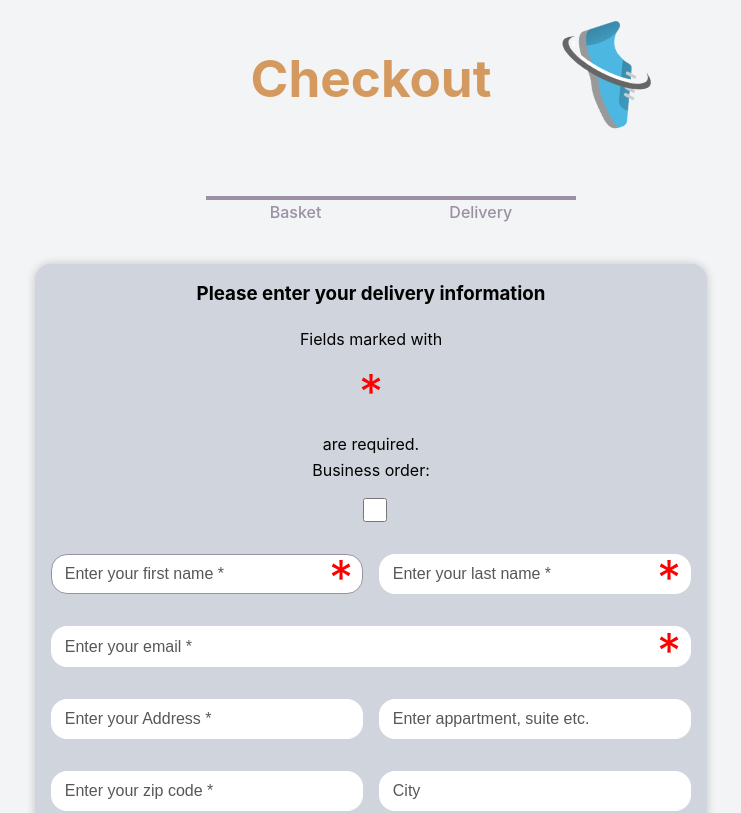
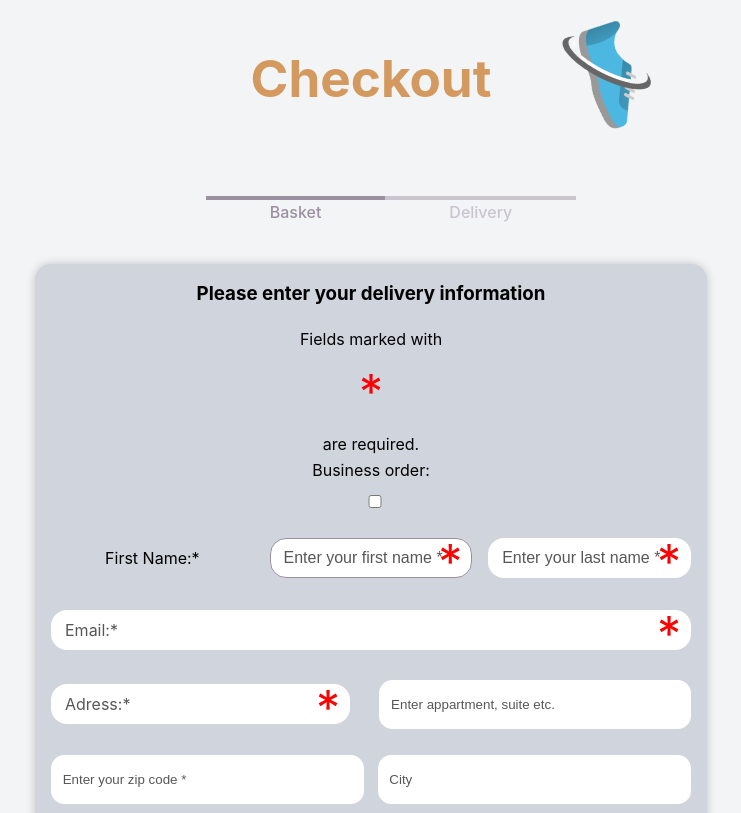
Before and after one commit to Jakob-SA/webstoreFrontend, a React (Vite) app: page /delivery in a window 1280 px wide. Shown: the top 813 px of the page, without its empty margins (269-1010 px from the left). Built offline with nearby package versions, Linux system fonts and the light colour scheme.

Commit message:
Some edits in navbar

```diff
--- a/src/components/delivery/orderform.css
+++ b/src/components/delivery/orderform.css
@@ -14,8 +14,6 @@
 .deliveryPage input {
   position: relative;
   box-sizing: border-box;
-  font-size: 1em;
-  height: 1.5em;
   padding: 1.2em 0.8em;
   margin-top: 1em;
   margin-bottom: 1em;
@@ -43,6 +41,30 @@
 .asterisk {
   color: red;
   font-size: 3em;
+}
+.input-wrapper > label {
+  position: absolute;
+  top: 24px;
+  left: 14px;
+  color: #575757;
+  z-index: 997;
+  display: flex;
+  align-items: center;
+  cursor: text;
+  transition: 0.2s ease-in-out;
+}
+.input-wrapper input,
+label {
+  font-size: 1em;
+  width: 100%;
+  height: 1.5em;
+}
+.input-wrapper input:focus + label,
+.input-wrapper input:valid + label {
+  color: #ffffff;
+  font-size: 0.8em;
+  top: -5px;
+  pointer-events: none;
 }
 
 input:focus {
--- a/src/components/delivery/orderform.tsx
+++ b/src/components/delivery/orderform.tsx
@@ -116,9 +116,7 @@ function Orderform() {
               id="businessName"
               name="user_businessName"
             />
-            <label htmlFor="VAT" hidden>
-              Vat Number:
-            </label>
+            <label htmlFor="VAT">Vat Number:</label>
             <input
               placeholder="Enter your VAT number *"
               type="text"
@@ -131,7 +129,7 @@ function Orderform() {
           </div>
         )}
         <div className="duoBox">
-          <label htmlFor="firstName" hidden>
+          <label htmlFor="firstName">
             First Name:<span className="required">*</span>
           </label>
           <div className="input-wrapper" data-required>
@@ -157,30 +155,25 @@ function Orderform() {
             />
           </div>
         </div>
-        <label htmlFor="email" hidden>
-          Email:<span className="required">*</span>
-        </label>
         <div className="input-wrapper" data-required>
           <input
-            placeholder="Enter your email *"
             type="email"
             required
             id="email"
             name="user_email"
             autoComplete="email"
           />
+          <label htmlFor="email">
+            Email:<span className="required">*</span>
+          </label>
         </div>
         <div className="duoBox">
-          <label htmlFor="address1" hidden>
-            Adress:<span className="required">*</span>
-          </label>
-          <input
-            placeholder="Enter your Address *"
-            type="text"
-            required
-            id="address1"
-            name="user_address1"
-          />
+          <div className="input-wrapper" data-required>
+            <input type="text" required id="address1" name="user_address1" />
+            <label htmlFor="address1" hidden>
+              Adress:<span className="required">*</span>
+            </label>
+          </div>
 
           <label htmlFor="adress2" hidden>
             Appartment, suite etc.:
--- a/src/components/header/NavigationBar.css
+++ b/src/components/header/NavigationBar.css
@@ -16,6 +16,8 @@ nav li {
 }
 
 nav li.active a {
+}
+nav li.past a {
   color: var(--color-button-secondary);
   border-top: 0.3rem var(--color-button-secondary) solid;
   text-decoration: inherit;
--- a/src/components/header/NavigationBar.tsx
+++ b/src/components/header/NavigationBar.tsx
@@ -12,7 +12,7 @@ export default function NavigationBar() {
             location.pathname === "/"
               ? "active"
               : location.pathname === "/delivery"
-              ? "active"
+              ? "past"
               : ""
           }
         >
```
